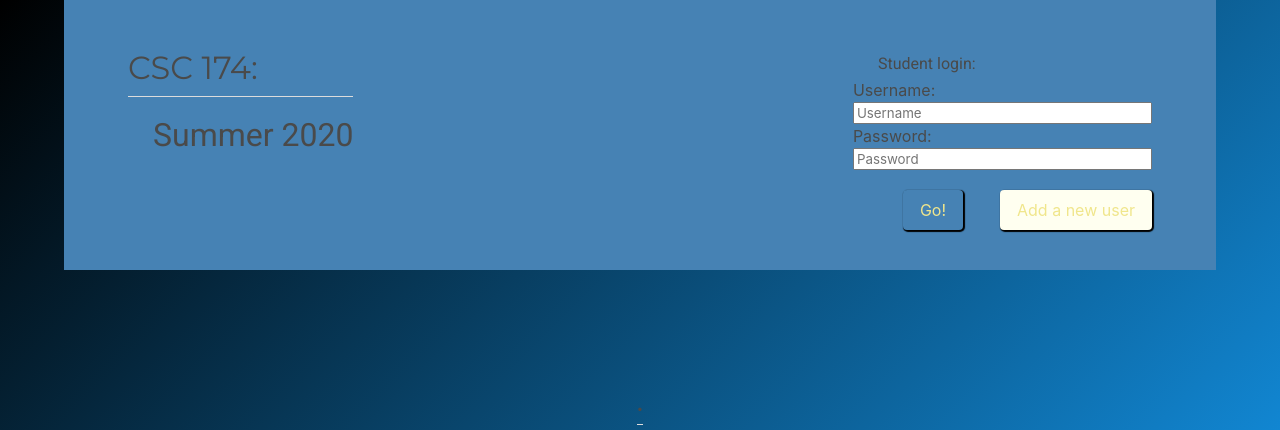
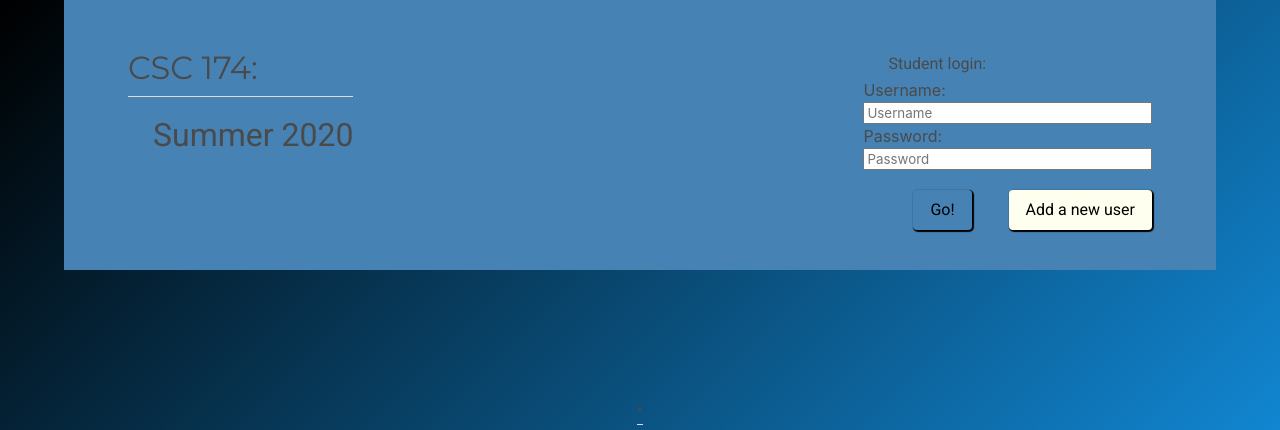
Before and after one commit to jalhadab/project5, a PHP site: page / in a window 1280 px wide. Shown: the top 430 px of the page. Run offline with PHP 8.4, Linux system fonts and the light colour scheme.

Commit message:
Updates to "go" and "add a new user" buttons

```diff
--- a/index.php
+++ b/index.php
@@ -34,10 +34,10 @@
 
 					<div class="field is-grouped">
 						<div class="control">
-							<button type="button" class="button is-link"><a href="directory.php">Go!</a></button>
+							<a href="directory.php" class="button is-link">Go!</a>
 						</div>
 						<div class="control">
-							<button type="button" class="button is-link is-light"><a href="new.php">Add a new user</a></button>
+							<a href="new.php" class="button is-link is-light">Add a new user</a>
 						</div>
 					</div>
 				</form>
```
